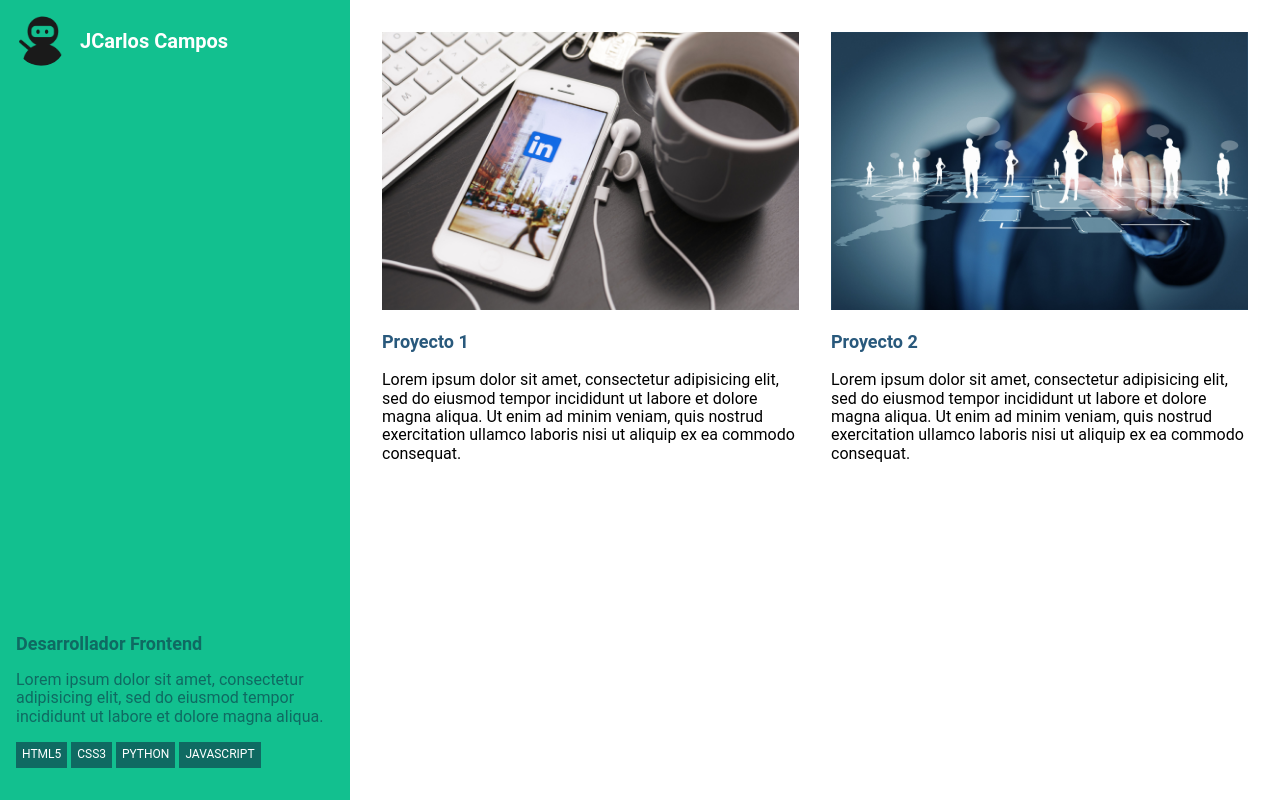
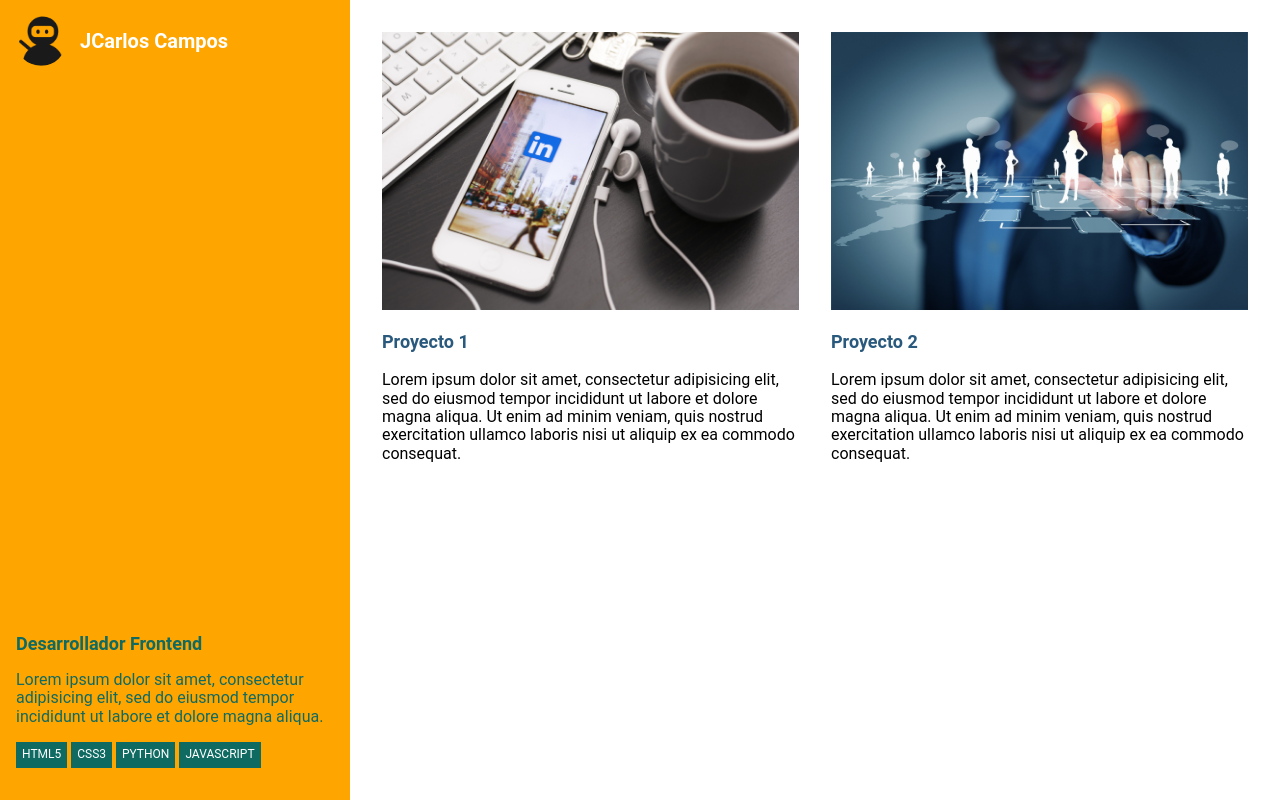
Before and after one commit to jcarloscampos/portafolio, a plain HTML site: page index.html in a window 1280 px wide. Drawn offline with Linux system fonts and the light colour scheme.

Commit message:
color del lataral cambiado

```diff
--- a/css/app.css
+++ b/css/app.css
@@ -7,7 +7,8 @@ html {
 }
 
 .lateral {
-	background-color: #12C08F;
+	/*background-color: #12C08F;*/
+	background-color: orange;
 	position: fixed;
 	top: 0;
 	bottom: 0;
```
